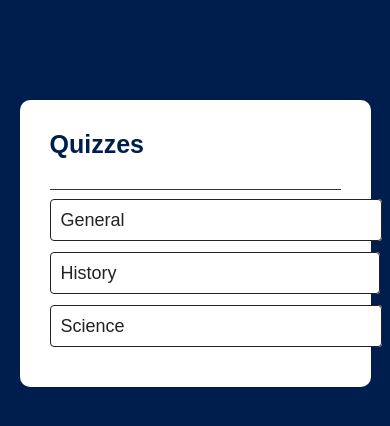
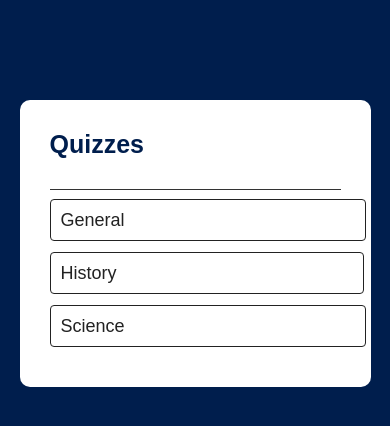
Before and after one commit to abdullahi-321/quiz-app, a plain HTML site: page index.html in a window 390 px wide. Drawn offline with Linux system fonts and the light colour scheme.

Commit message:
Update style.css

```diff
--- a/style.css
+++ b/style.css
@@ -141,6 +141,6 @@ span {
 
 @media  screen and (max-width:600px) {
     a {
-        padding-right: 16rem;
+        padding-right: 15rem;
     }
 }
```
